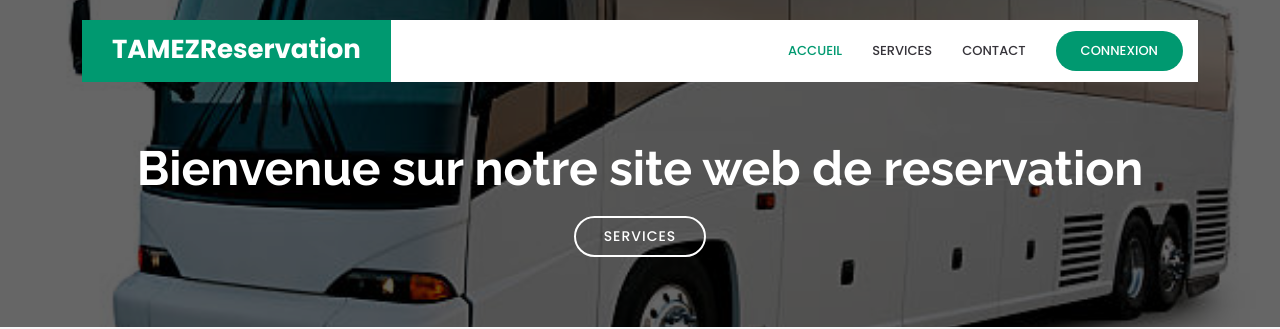
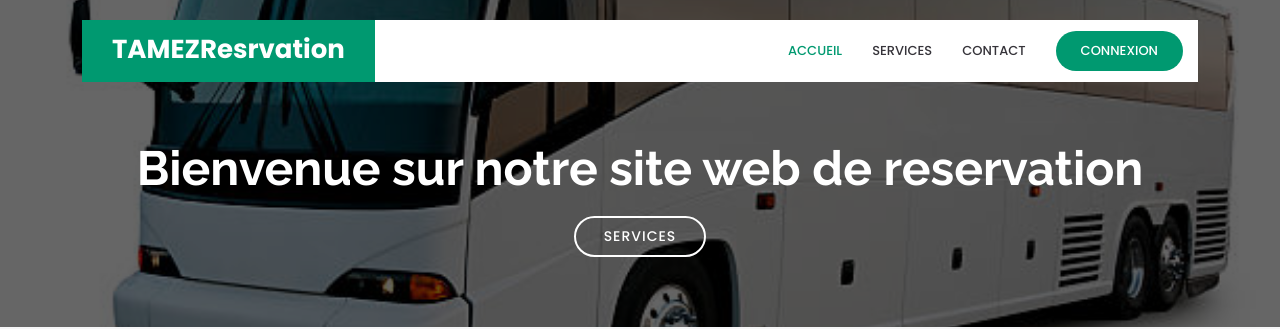
Before and after one commit to Lekeufack-Tameze/tamezreservation, a plain HTML site: page index.html in a window 1280 px wide. Shown: the top 329 px of the page. Drawn offline with nearby package versions, Linux system fonts and the light colour scheme.

Commit message:
premier commit

```diff
--- a/voyage.html
+++ b/index.html
@@ -43,7 +43,7 @@
     <div class="container">
       <div class="header-container d-flex align-items-center justify-content-between">
         <div class="logo">
-          <h1 class="text-light"><a href="voyage.html"><span>TAMEZReservation</span></a></h1>
+          <h1 class="text-light"><a href="voyage.html"><span>TAMEZResrvation</span></a></h1>
           <!-- Uncomment below if you prefer to use an image logo -->
           <!-- <a href="index.html"><img src="assets/img/logo.png" alt="" class="img-fluid"></a>-->
         </div>
```
